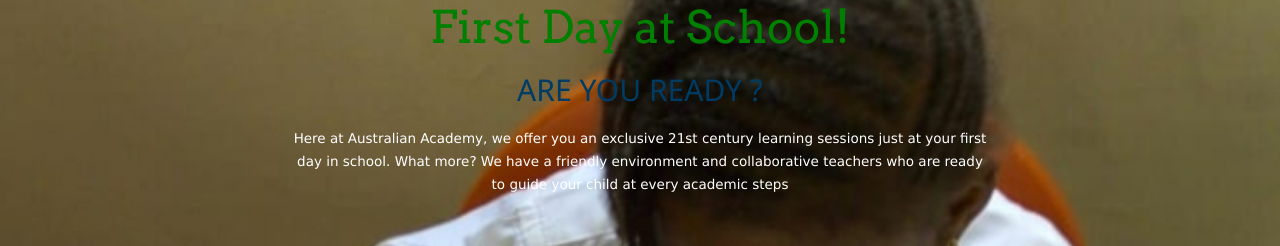
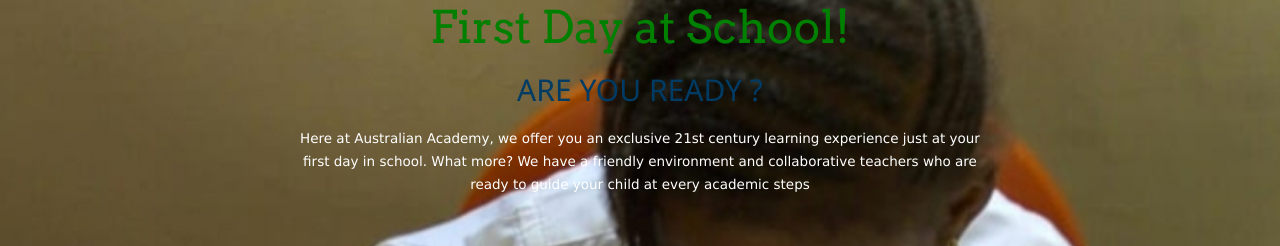
Before and after one commit to Agjohngabriel/AAS_Master, a plain HTML site: page index.html in a window 1280 px wide. Shown: the part 4456-4702 px from the top of the page. Drawn offline with nearby package versions, Linux system fonts and the light colour scheme.

Commit message:
added some contents

```diff
--- a/index.html
+++ b/index.html
@@ -371,7 +371,7 @@
 			<div class="mid-section">
 				 <h3>First Day at School!</h3>
 				 <h4>ARE YOU READY ?</h4>
-				 <p>Here at Australian Academy, we offer you an exclusive 21st century learning sessions just at your first day in school. What more? We have a friendly environment and collaborative teachers who are ready to guide your child at every academic steps</p>
+				 <p>Here at Australian Academy, we offer you an exclusive 21st century learning experience just at your first day in school. What more? We have a friendly environment and collaborative teachers who are ready to guide your child at every academic steps</p>
 			</div>
 		</div>
 	</div>
```
